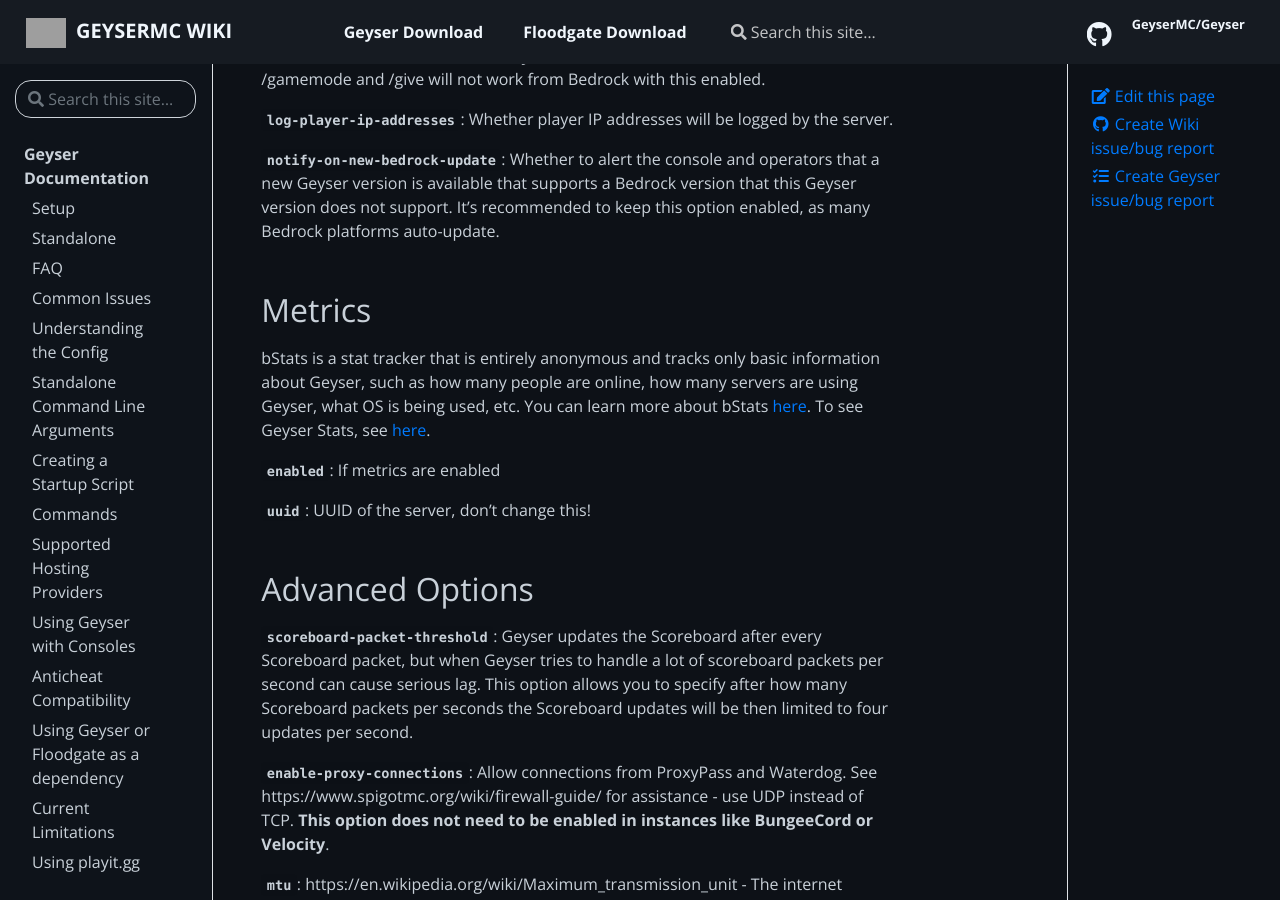
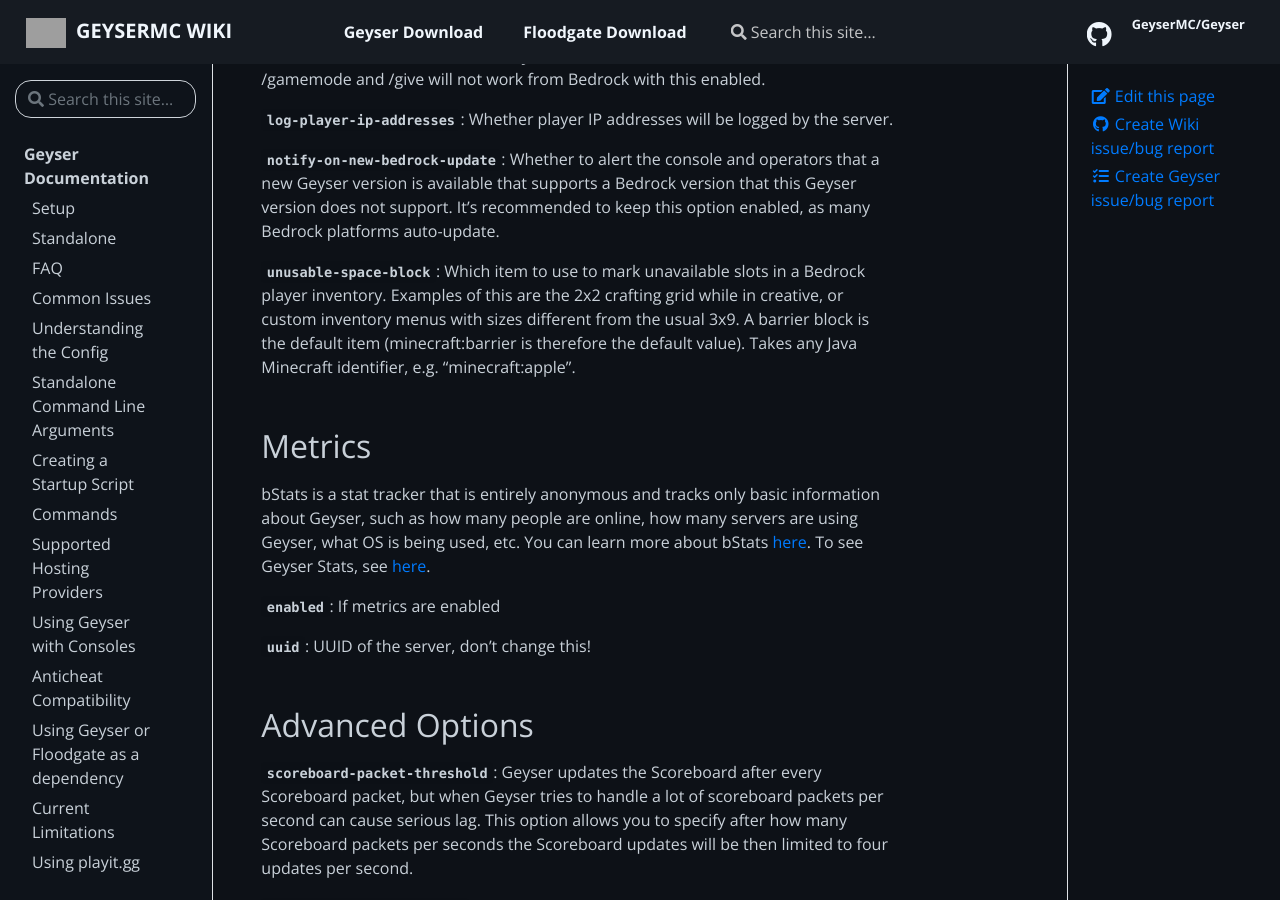
Before and after one commit to GeyserMC/GeyserWiki, a Jekyll site: the page built from _docs/geyser/understanding-the-config.md, in a window 1280 px wide and 900 px high, scrolled down 5147 px. Built offline with Jekyll 4.4.1, drawn with Linux system fonts in a browser that asks for light colours; grey boxes are pictures that could not be loaded.

Commit message:
adding the unusable-space-block config option (#102)
explains the unusable-space-block option in the geyser config, and give further example of how it works.

```diff
--- a/_docs/geyser/understanding-the-config.md
+++ b/_docs/geyser/understanding-the-config.md
@@ -122,6 +122,8 @@
 
 **`notify-on-new-bedrock-update`**: Whether to alert the console and operators that a new Geyser version is available that supports a Bedrock version that this Geyser version does not support. It's recommended to keep this option enabled, as many Bedrock platforms auto-update.
 
+**`unusable-space-block`**: Which item to use to mark unavailable slots in a Bedrock player inventory. Examples of this are the 2x2 crafting grid while in creative, or custom inventory menus with sizes different from the usual 3x9. A barrier block is the default item (minecraft:barrier is therefore the default value). Takes any Java Minecraft identifier, e.g. "minecraft:apple".
+
 ## Metrics
 
 bStats is a stat tracker that is entirely anonymous and tracks only basic information about Geyser, such as how many people are online, how many servers are using Geyser, what OS is being used, etc. You can learn more about bStats [here](https://bstats.org/). To see Geyser Stats, see [here](https://bstats.org/plugin/server-implementation/GeyserMC/).
```
